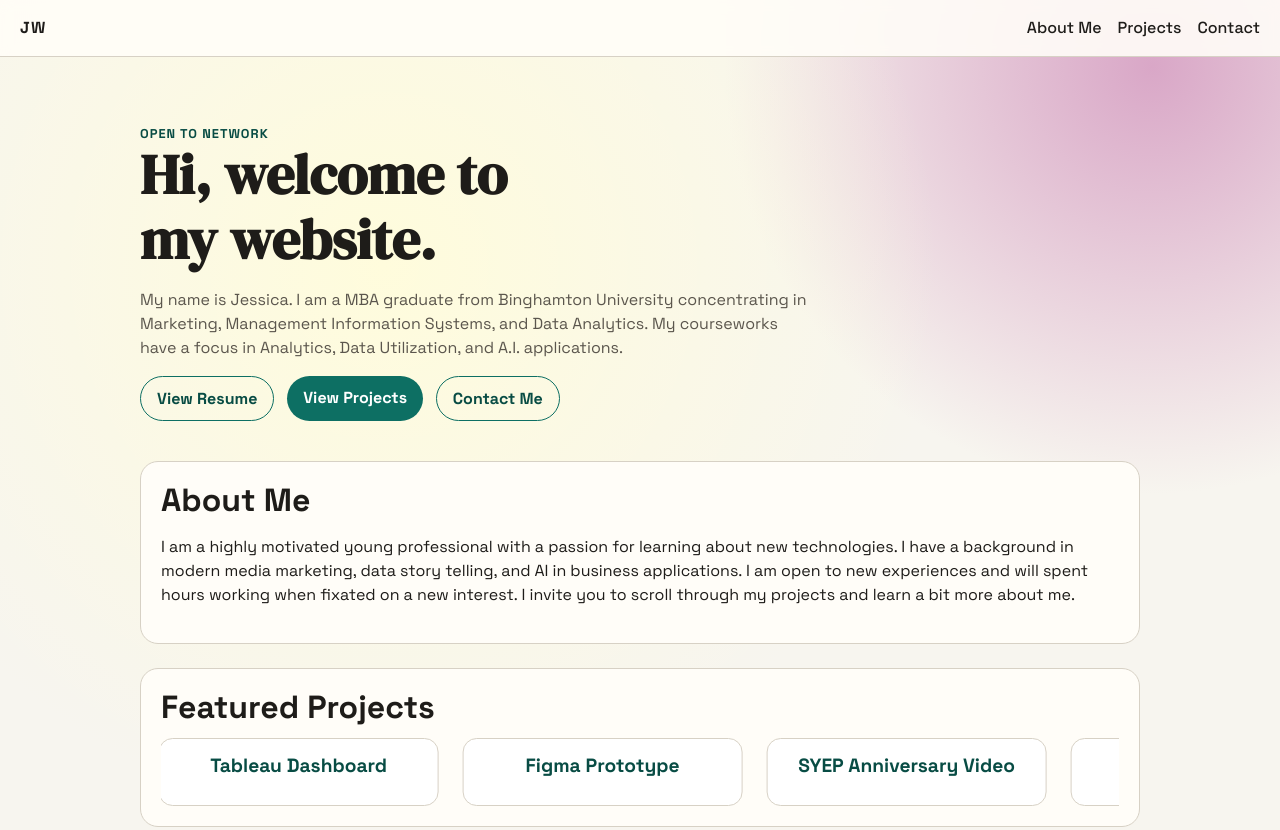
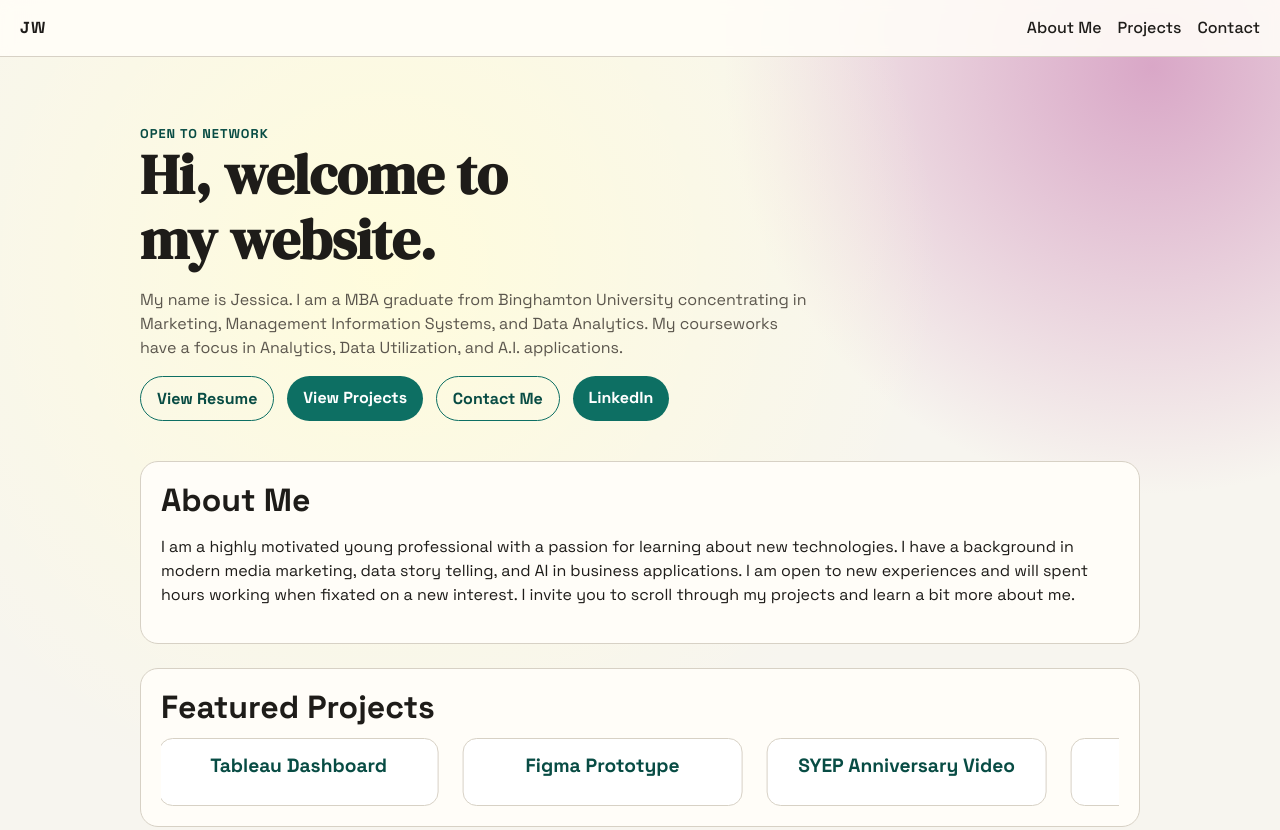
Before and after one commit to Crystal051104/Porfolio-JW, a plain HTML site: page index.html in a window 1280 px wide. Shown: the top 830 px of the page. Drawn offline with Linux system fonts and the light colour scheme; a script that the page names is missing.

Commit message:
Update index.html

```diff
--- a/index.html
+++ b/index.html
@@ -36,6 +36,7 @@
         <a class="btn btn-outline" href="documents/Wang, Jessica Resume copy.pdf" target="_blank">View Resume</a>
         <a class="btn btn-solid" href="myProjects.html">View Projects</a>
         <a class="btn btn-outline" href="#contact">Contact Me</a>
+        <a class="btn btn-solid" href="https://www.linkedin.com/in/jessica-wang-84946a236" target="_blank">LinkedIn</a>
       </div>
     </section>
 
```
